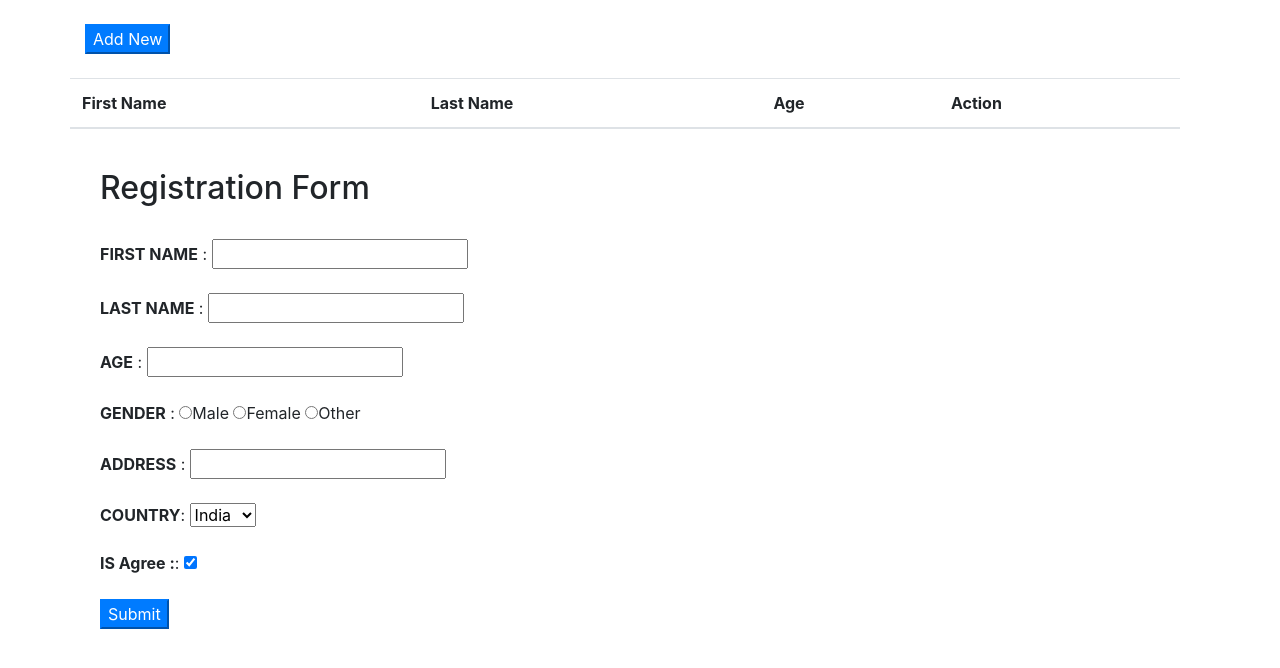
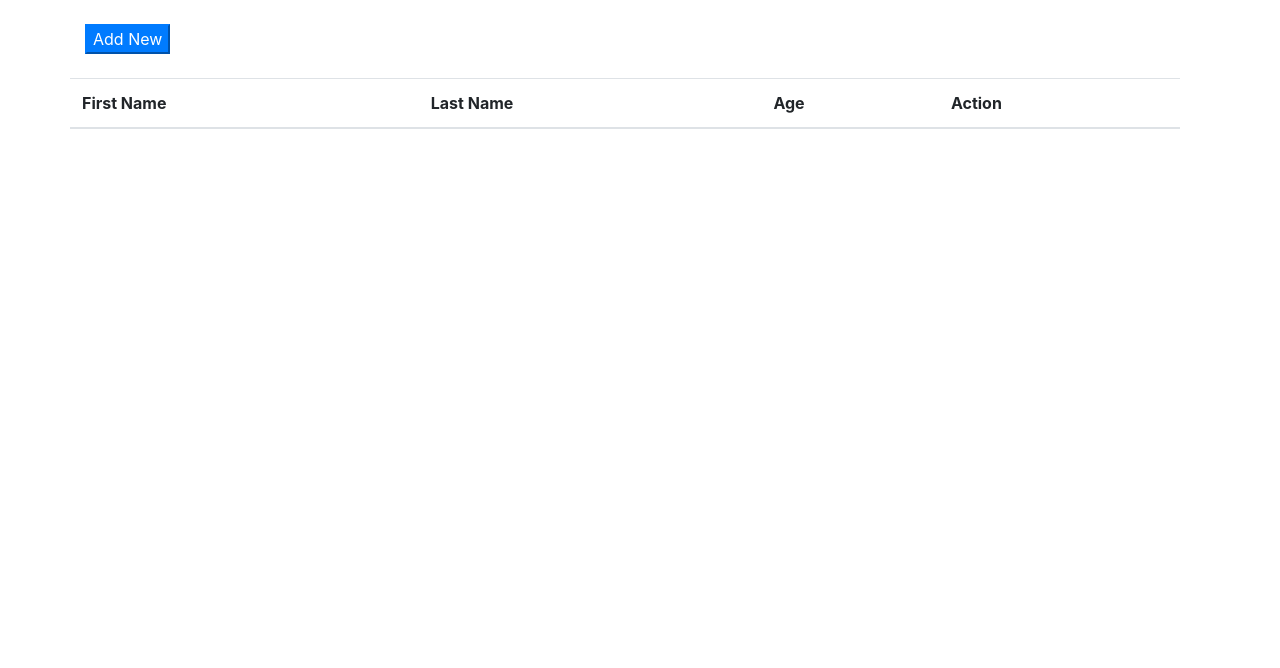
Before and after one commit to Hardikgogdani/React, a React (Create React App) app: page / in a window 1280 px wide. Shown: the top 668 px of the page. Built offline with nearby package versions, Linux system fonts and the light colour scheme.

Commit message:
change and all task done

```diff
--- a/src/hook.js
+++ b/src/hook.js
@@ -12,7 +12,7 @@ const Hook = () => {
 
     });
     const [list, setList] = useState([]);
-    const [showForm, setShowForm] = useState(true)
+    const [showForm, setShowForm] = useState(false)
     const [editableIndex, setEditableIndex] = useState(null);
     const [error, setError] = useState({});
 
```
